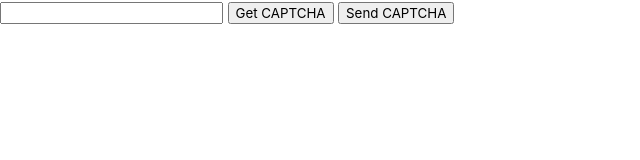
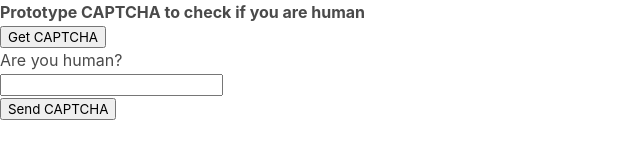
Before and after one commit to Jermuli/serverless-captcha, a plain HTML site: page index.html in a window 1280 px wide. Shown: the whole page, without its empty margins (0-640 px from the left). Drawn offline with nearby package versions, Linux system fonts and the light colour scheme.

Commit message:
Update index.html

```diff
--- a/index.html
+++ b/index.html
@@ -10,9 +10,11 @@
 </head>
 
 <body>
-<input type="text" id="t1" style="width:150">
-<input type="button" id="b1" value="Get CAPTCHA"  onclick="getCAPTCHA();" style="width:100">
-<input type="button" id="b2" value="Send CAPTCHA"  onclick="sendCAPTCHA();" style="width:100">
+<h1><b>Prototype CAPTCHA to check if you are human</b></h1>
+
+<div><input type="button" id="b1" value="Get CAPTCHA"  onclick="getCAPTCHA();" style="width:100"></div>
+<div><h2 id="h1"> Are you human? </h2> <input type="text" id="t1" style="width:150"> </div>
+<div><input type="button" id="b2" value="Send CAPTCHA"  onclick="sendCAPTCHA();" style="width:100"></div>
 
 </body>
 
```
